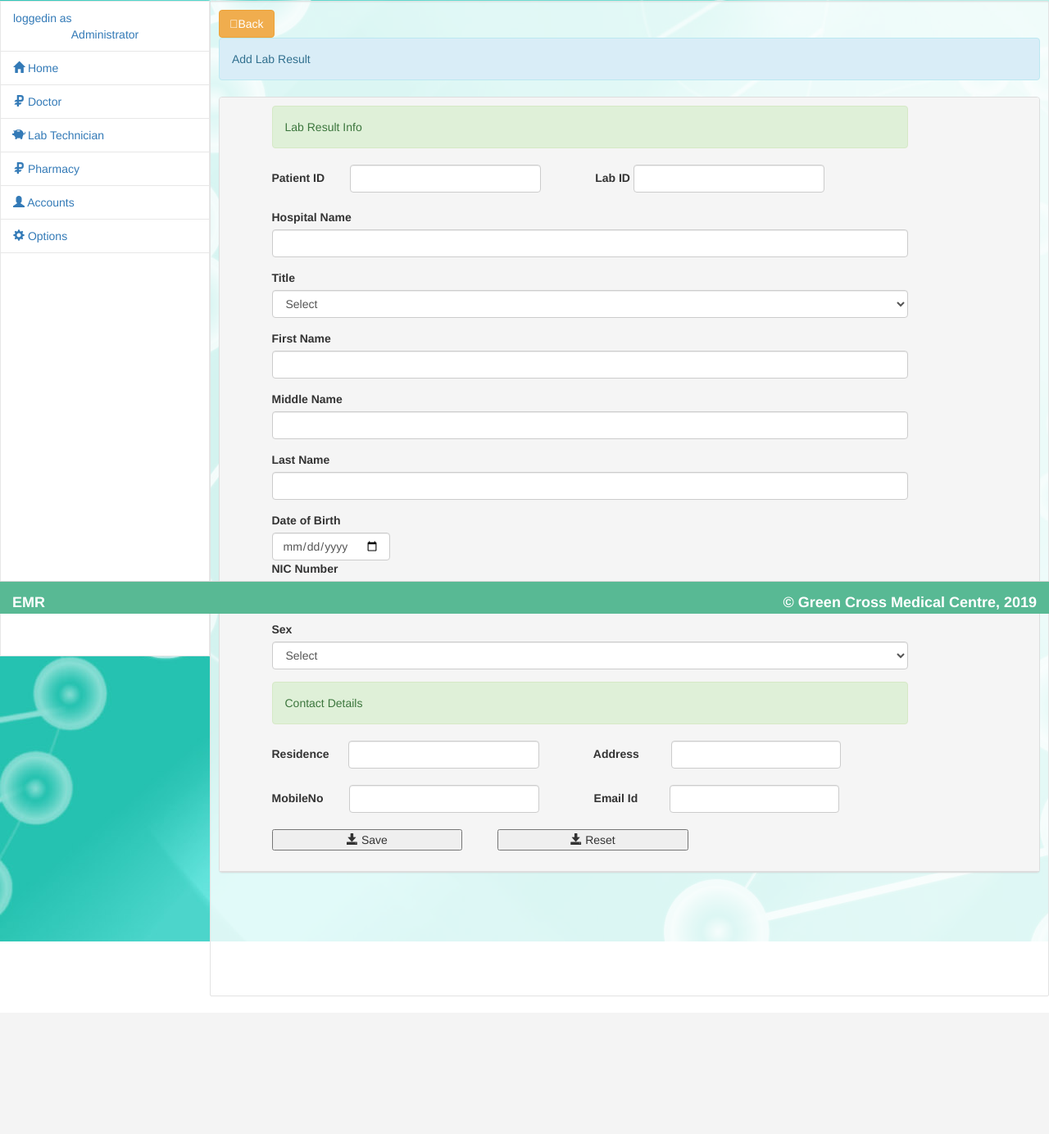
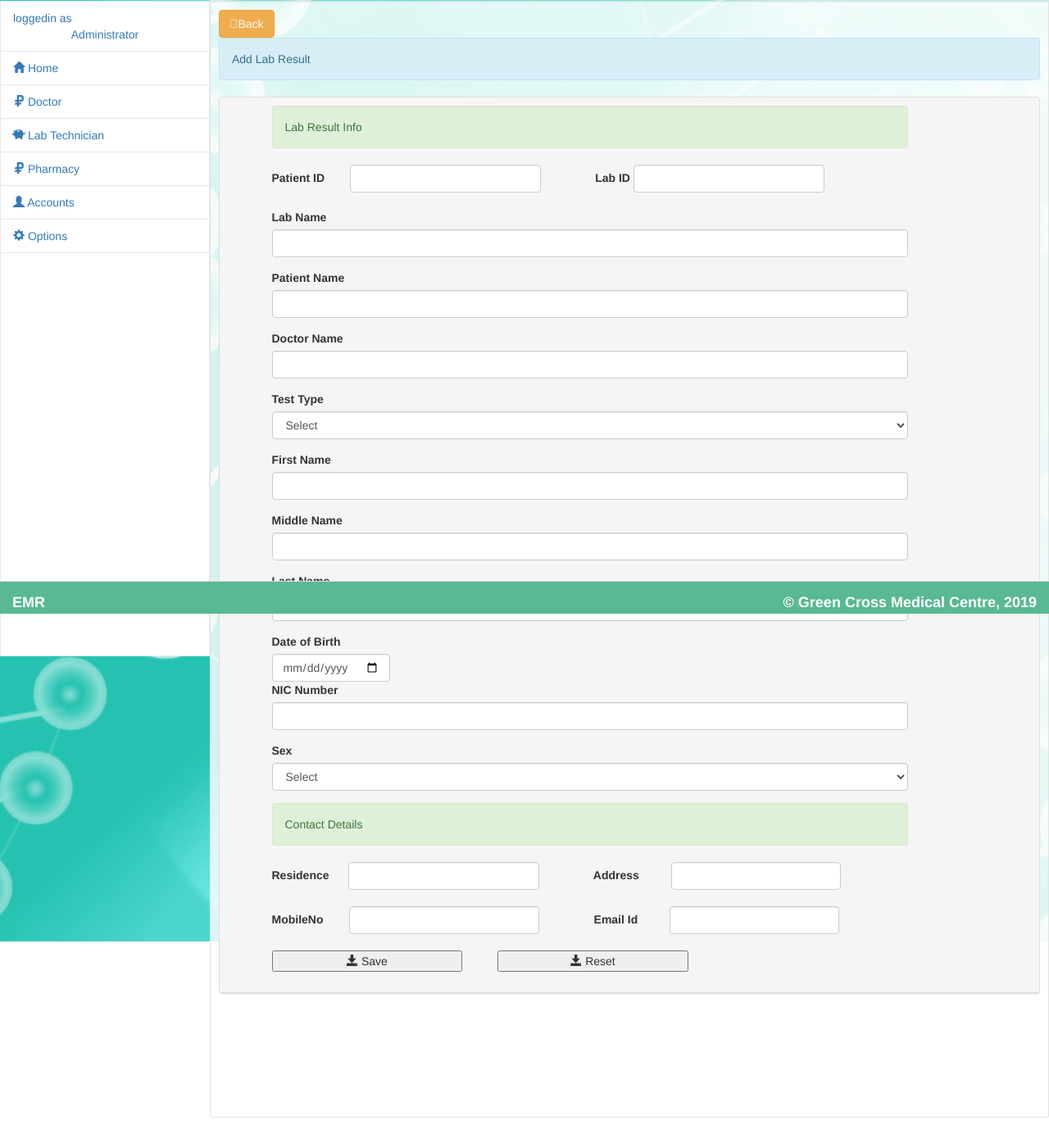
Before and after one commit to poornas89/emedical, a PHP site: page /lab_result.php in a window 1280 px wide. Shown: the part 51-1435 px from the top of the page at 82% size. Before the commit the page ends 1267 px from the top, so only its background shows below. Run offline with PHP 8.4, Linux system fonts and the light colour scheme; a user stored in the database is signed in; data comes from the database, SQL or seed files in the repository.

Commit message:
lab tech upd

```diff
--- a/admin/lab_result.php
+++ b/admin/lab_result.php
@@ -41,19 +41,29 @@
 							<br />
 
 							<div class = "form-group">
-								<label>Hospital Name</label>
-								<input type = "text" class = "form-control" name = "hospitalname" required = "required"/>
+								<label>Lab Name</label>
+								<input type = "text" class = "form-control" name = "labname" required = "required"/>
 							</div>
 
 							<div class = "form-group">
-								<label>Title</label>
-								<select name = "title" class = "form-control" required = "required">
+								<label>Patient Name</label>
+								<input type = "text" class = "form-control" name = "paitientname" required = "required"/>
+							</div>
+
+							<div class = "form-group">
+								<label>Doctor Name</label>
+								<input type = "text" class = "form-control" name = "docname" required = "required"/>
+							</div>
+
+							<div class = "form-group">
+								<label>Test Type</label>
+								<select name = "testtype" class = "form-control" required = "required">
 									<option >Select </option>
-									<option value = "Rev">Rev</option>
-									<option value = "Mr">Mr</option>
-									<option value = "Mrs">Mrs</option>
-									<option value = "Master">Master</option>
-									<option value = "Miss">Miss</option>
+									<option value = "FBC">FBC</option>
+									<option value = "ANA">ANA</option>
+									<option value = "BMP">BMP</option>
+									<option value = "HCG">HCG</option>
+									<option value = "ESR">ESR</option>
 								</select>
 							</div>
 							<div class = "form-group">
```
